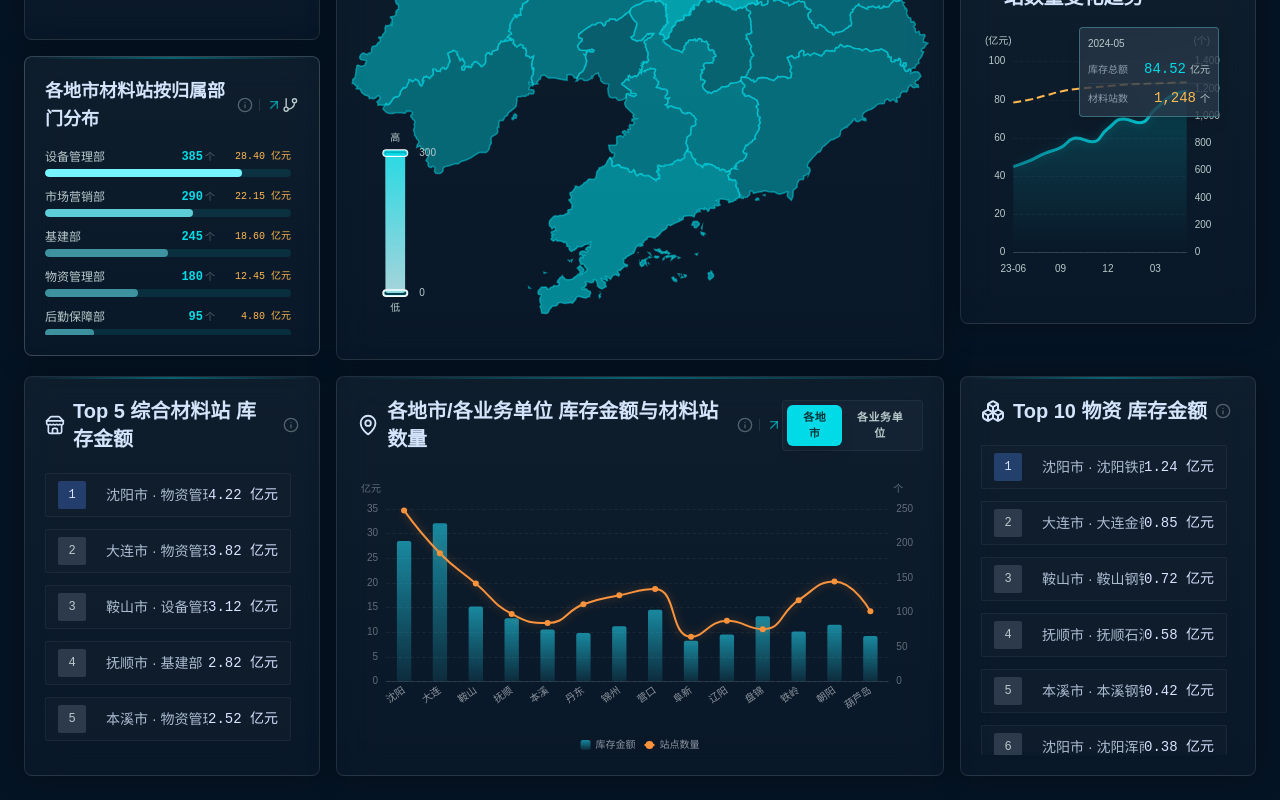
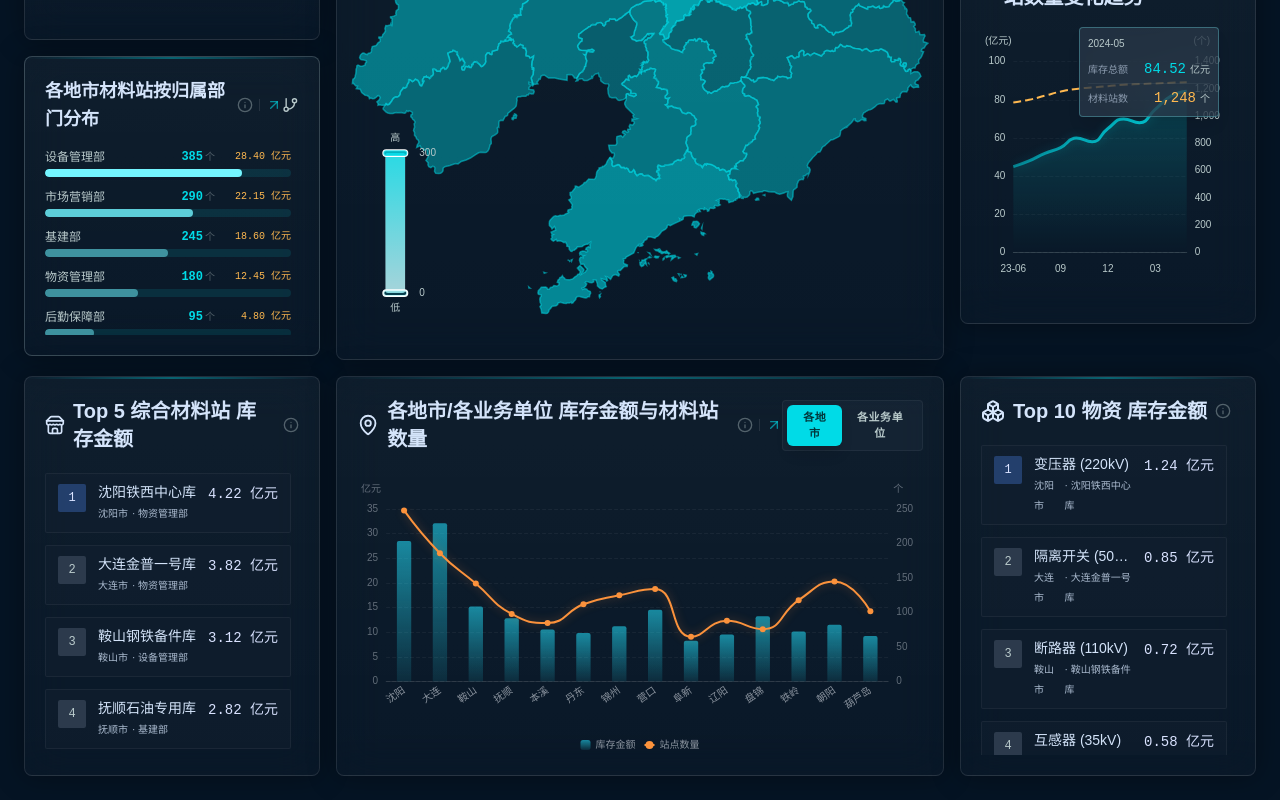
Before and after one commit to zhaowei626/liaoning-industrial-intelligence, a React (Vite) app: page / in a window 1280 px wide. Shown: the part 590-1390 px from the top of the page. Built offline with nearby package versions, Linux system fonts and the light colour scheme.

Commit message:
style: differentiate ranking list layout for province dashboard (stacked sub-info)

```diff
--- a/src/components/RankingList.tsx
+++ b/src/components/RankingList.tsx
@@ -6,9 +6,10 @@ export interface RankingListProps
   extends Readonly<{
     panel: DashboardData["materialRankingPanel"];
     className?: string;
+    stackedInfo?: boolean;
   }> {}
 
-export function RankingList({ panel, className }: RankingListProps) {
+export function RankingList({ panel, className, stackedInfo = false }: RankingListProps) {
   const Icon = panel.icon;
 
   return (
@@ -27,21 +28,21 @@ export function RankingList({ panel, className }: RankingListProps) {
 
       <div className="flex flex-1 flex-col gap-3 overflow-y-auto pr-2 scrollbar-thin scrollbar-thumb-primary-fixed/20 scrollbar-track-transparent hover:scrollbar-thumb-primary-fixed/40 transition-colors">
         {panel.items.map((item, index) => (
-          <div key={item.name} className="flex min-h-11 items-center rounded border border-white/5 bg-surface-container/50 px-3 text-sm dark:border-white/5 dark:bg-surface-container/50">
-            <span className={`${index === 0 ? "bg-secondary-container/30 text-secondary-fixed dark:bg-secondary-container/30 dark:text-secondary-fixed" : "bg-surface-bright text-on-surface-variant dark:bg-surface-bright dark:text-on-surface-variant"} mr-3 flex h-7 w-7 shrink-0 items-center justify-center rounded font-data-md text-xs`}>
+          <div key={item.name} className={`flex ${stackedInfo ? "items-start py-2" : "items-center min-h-11"} rounded border border-white/5 bg-surface-container/50 px-3 text-sm dark:border-white/5 dark:bg-surface-container/50`}>
+            <span className={`${index === 0 ? "bg-secondary-container/30 text-secondary-fixed dark:bg-secondary-container/30 dark:text-secondary-fixed" : "bg-surface-bright text-on-surface-variant dark:bg-surface-bright dark:text-on-surface-variant"} mr-3 flex h-7 w-7 shrink-0 items-center justify-center rounded font-data-md text-xs ${stackedInfo ? "mt-0.5" : ""}`}>
               {index + 1}
             </span>
-            <div className="min-w-0 flex-1 truncate pr-3 flex items-baseline gap-2">
+            <div className={`min-w-0 flex-1 pr-3 flex ${stackedInfo ? "flex-col gap-0.5" : "items-baseline gap-2 truncate"}`}>
               <span className="truncate text-on-background dark:text-on-background">{item.name}</span>
               {(item.city || item.department || item.station) && (
-                <span className="flex shrink-0 gap-1 text-on-background dark:text-on-background opacity-80">
+                <span className={`flex shrink-0 gap-1 text-on-background dark:text-on-background opacity-80 ${stackedInfo ? "text-[10px]" : ""}`}>
                   {item.city && <span>{item.city}</span>}
                   {item.department && <span>· {item.department}</span>}
                   {item.station && <span>· {item.station}</span>}
                 </span>
               )}
             </div>
-            <span className="font-data-md text-secondary-fixed dark:text-secondary-fixed">{item.value}</span>
+            <span className={`font-data-md text-secondary-fixed dark:text-secondary-fixed ${stackedInfo ? "mt-0.5" : ""}`}>{item.value}</span>
           </div>
         ))}
       </div>
--- a/src/pages/DashboardPage.tsx
+++ b/src/pages/DashboardPage.tsx
@@ -86,7 +86,7 @@ export function DashboardPage({ dashboardId }: DashboardPageProps) {
           {dashboard.id !== "shenyang" && (
             <>
               <div className="col-span-12 lg:col-span-3">
-                <RankingList panel={dashboard.inventoryRankingPanel} className="h-[400px]" />
+                <RankingList panel={dashboard.inventoryRankingPanel} className="h-[400px]" stackedInfo />
               </div>
               <div className="col-span-12 lg:col-span-6">
                 {dashboard.cityInventoryPanel ? (
@@ -94,7 +94,7 @@ export function DashboardPage({ dashboardId }: DashboardPageProps) {
                 ) : null}
               </div>
               <div className="col-span-12 lg:col-span-3">
-                <RankingList panel={dashboard.materialRankingPanel} className="h-[400px]" />
+                <RankingList panel={dashboard.materialRankingPanel} className="h-[400px]" stackedInfo />
               </div>
             </>
           )}
```
